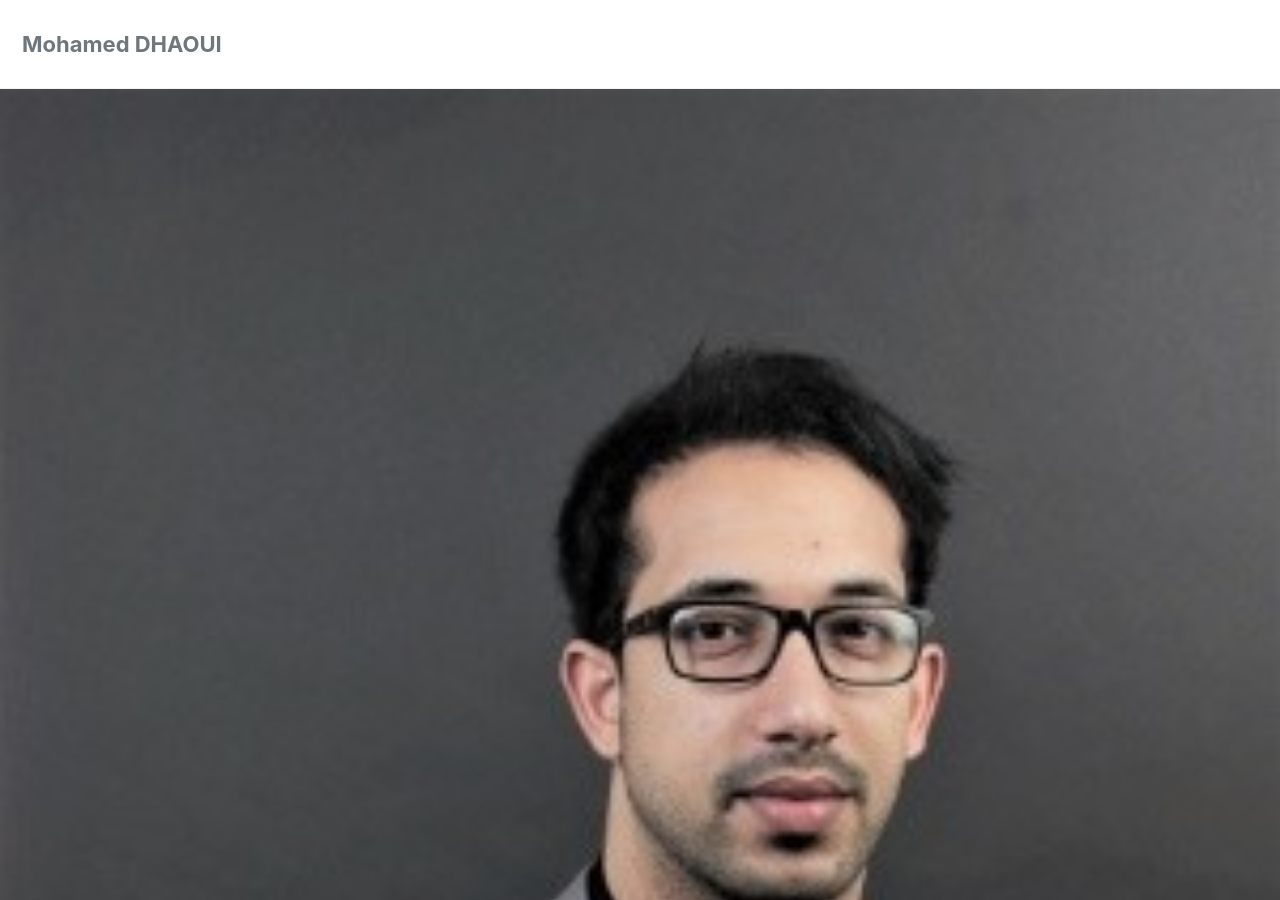
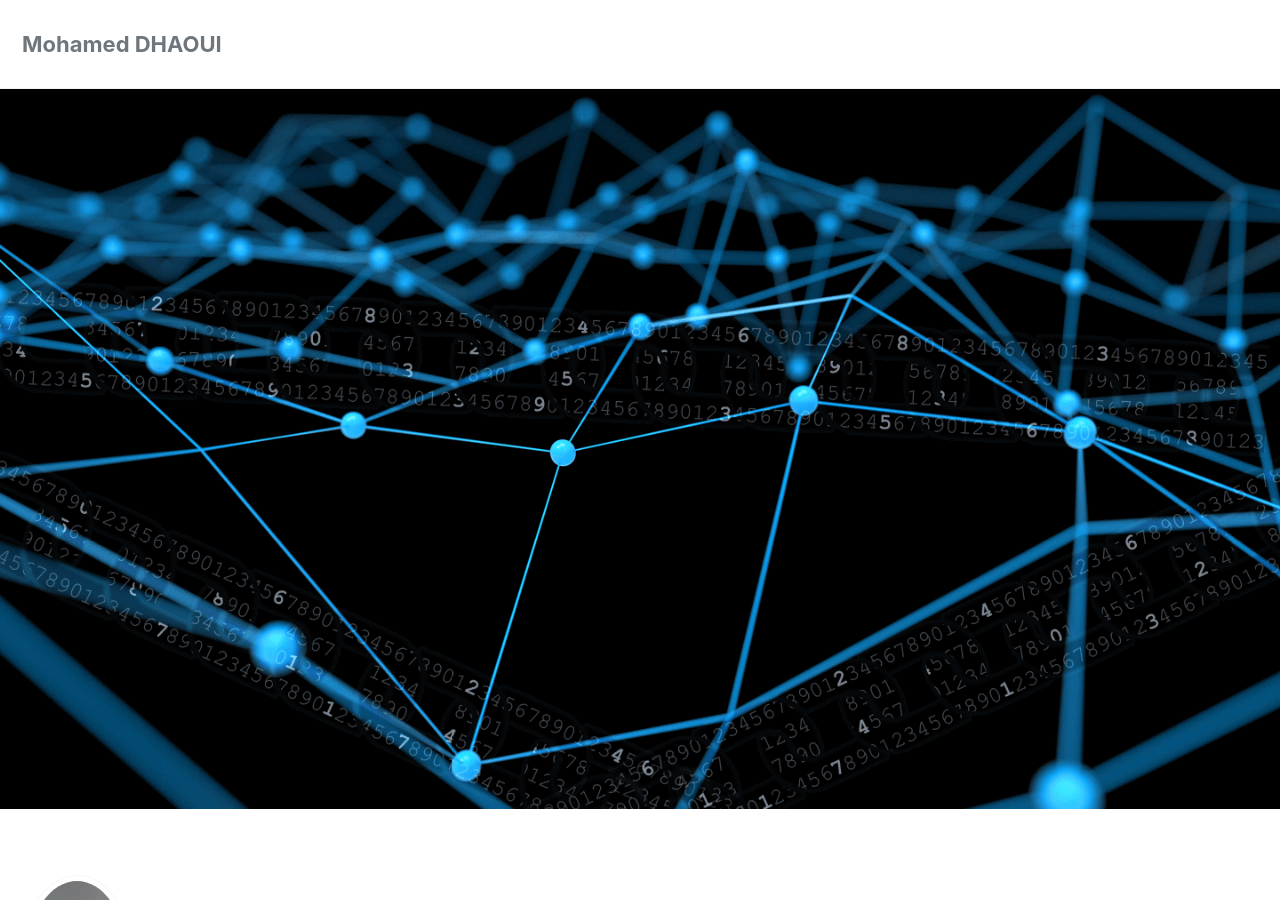
Before and after one commit to mohameddhaoui/mohameddhaoui.github.io, a Jekyll site: the page built from index.html, in a window 1280 px wide and 900 px high. Built offline with Jekyll 4.4.1, drawn with Linux system fonts in a browser that asks for light colours; cached includes are drawn as plain includes; the list of posts is cut into pages by our own code.

Commit message:
Update index.html

```diff
--- a/index.html
+++ b/index.html
@@ -2,5 +2,5 @@
 layout: home
 author_profile: true
 header:
-  image: "/images/index.png"
+  image: "/images/back.gif"
 ---
```
